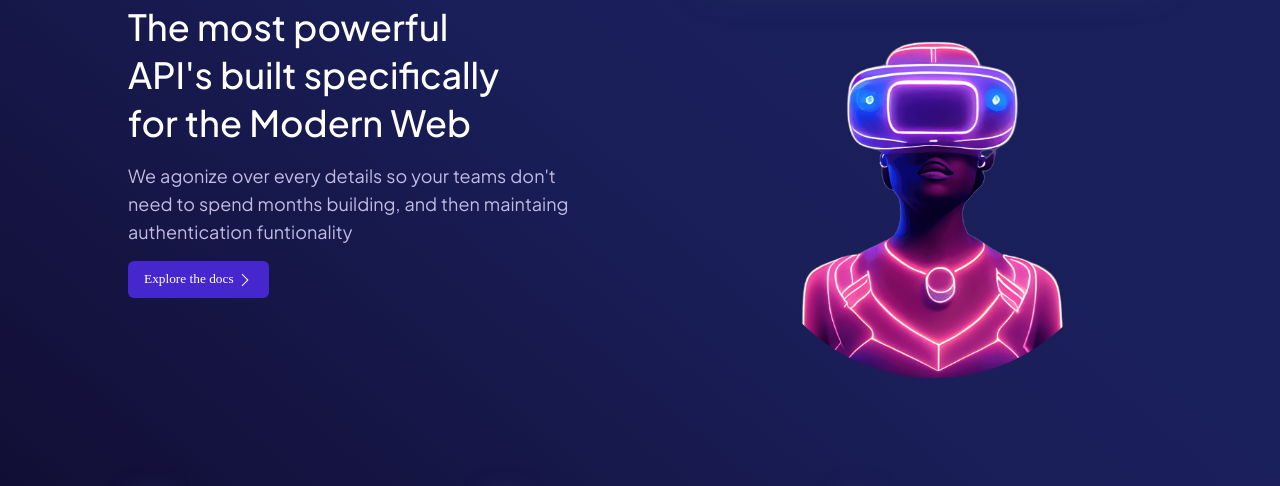
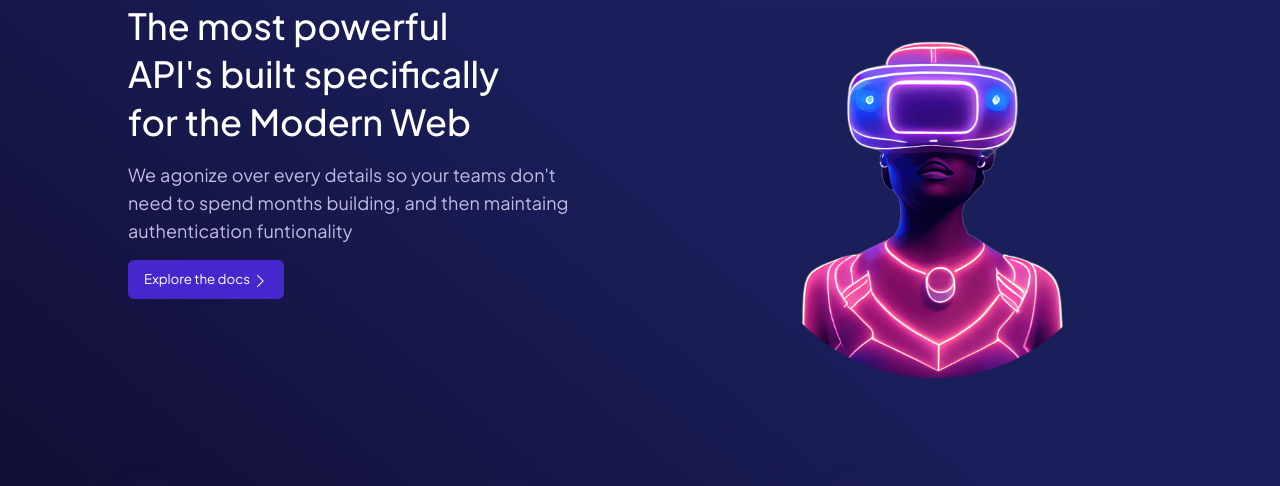
Before and after one commit to dev-hari-prasad/tech-statup-site, a plain HTML site: page index.html in a window 1280 px wide. Shown: the part 259-745 px from the top of the page. Drawn offline with nearby package versions, Linux system fonts and the light colour scheme.

Commit message:
All fixed ready to roll

```diff
--- a/Code/style.css
+++ b/Code/style.css
@@ -11,7 +11,7 @@ html {
   height: 100%;
   background: linear-gradient(40deg, #110d33, #1a1f5a, #19205b);
   background-attachment: fixed;
-  font-family: psj, Helvetica, sans-serif;
+  font-family: psj, system-ui,Helvetica, sans-serif;
   word-spacing: 1px;
 }
 
@@ -129,11 +129,11 @@ p{
     outline: none;
     background-color: rgb(70, 39, 205);
     border: transparent;
-    font-family: poppins;
     border-radius: 6px;
     cursor: pointer;
     flex-shrink: 0; /* Prevent the button from stretching */
     align-self: flex-start;
+    font-family: psj;
 }
 
 .filled-buttons-main:hover{
@@ -146,6 +146,7 @@ p{
 }
 
 button{
+    font-family: psj;
     user-select: none;
 }
 
```
